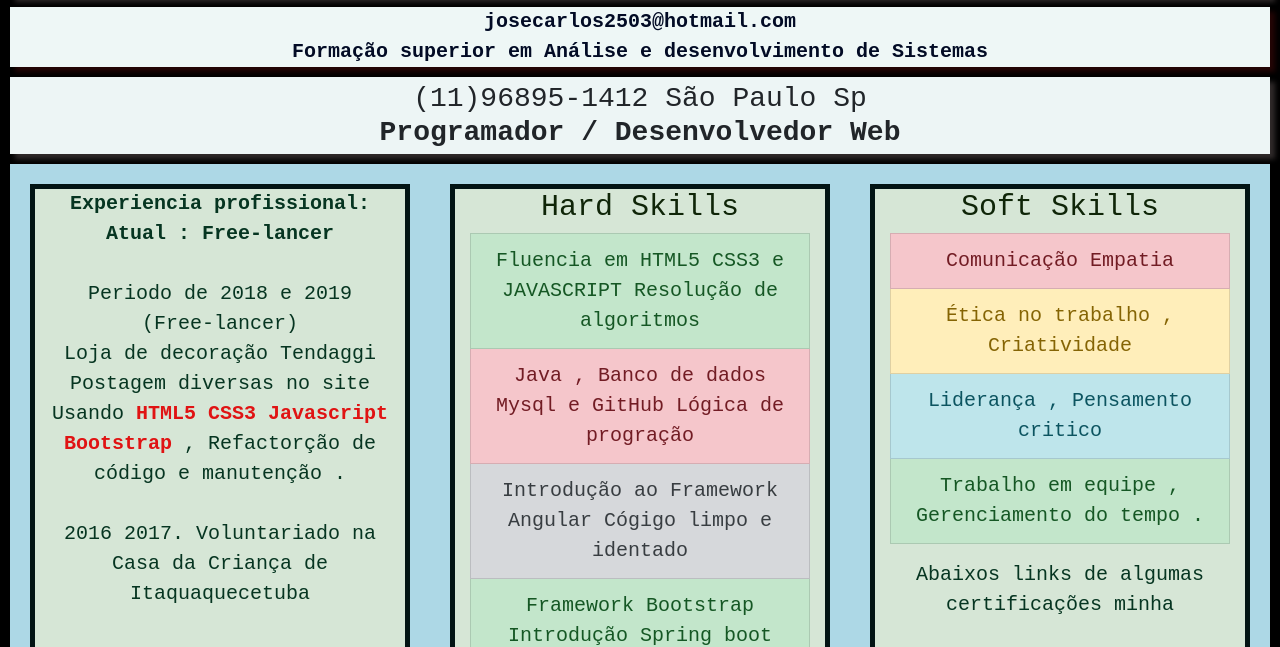
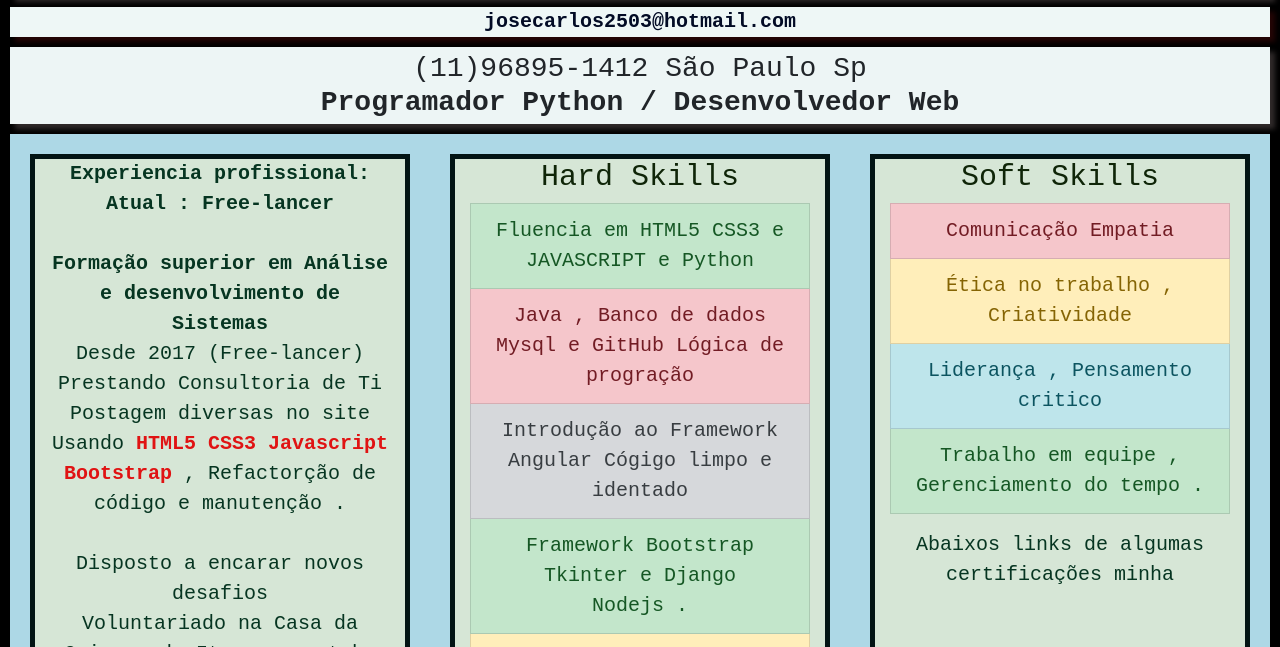
Before and after one commit to zecarloz/Portifolio, a plain HTML site: page index.html in a window 1280 px wide. Shown: the part 117-764 px from the top of the page. Drawn offline with nearby package versions, Linux system fonts and the light colour scheme.

Commit message:
Update portifólio

```diff
--- a/index.html
+++ b/index.html
@@ -35,10 +35,10 @@
         <h1>José Carlos de Oliveira</h1>
         <section>
             <article>
-                <p> <b> josecarlos2503@hotmail.com  <br>  Formação superior em Análise e desenvolvimento de Sistemas</b> </p>
+                <p> <b> josecarlos2503@hotmail.com  <br>  </b> </p>
                 <h3>
                   (11)96895-1412 São Paulo Sp <br>
-                  <b> Programador / Desenvolvedor Web </b>
+                  <b> Programador Python / Desenvolvedor Web </b>
                 </h3>
             </article>
             <div class="row">
@@ -46,21 +46,22 @@
 
                     <b>Experiencia profissional:</b>  <br>
                     <b>Atual : Free-lancer</b><br><br>
-                    Periodo de 2018 e 2019 (Free-lancer)<br>
-                    Loja de decoração Tendaggi <br>
+                    <b>Formação superior em Análise e desenvolvimento de Sistemas</b> <br>
+                    Desde 2017 (Free-lancer)<br>
+                    Prestando Consultoria de Ti <br>
                     Postagem diversas no site Usando <span class="destaque">HTML5 CSS3 Javascript Bootstrap </span>  ,
                     Refactorção de código e manutenção . <br><br>
-                                 2016 2017.
-                Voluntariado na Casa da Criança de Itaquaquecetuba
+                    Disposto a encarar novos desafios <br>
+                    Voluntariado na Casa da Criança de Itaquaquecetuba
               </div>
 
               <div class="col , cor1">
                     <ul>
                       <h6>Hard Skills</h6>
-                      <li class="list-group-item list-group-item-success">Fluencia em HTML5 CSS3 e JAVASCRIPT  Resolução de algoritmos</li>
+                      <li class="list-group-item list-group-item-success">Fluencia em HTML5 CSS3 e JAVASCRIPT e Python </li>
                       <li class="list-group-item list-group-item-danger"> Java , Banco de dados Mysql e GitHub Lógica de progração</li>
                       <li class="list-group-item list-group-item-secondary">Introdução ao Framework Angular Cógigo limpo e identado</li>
-                      <li class="list-group-item list-group-item-success">Framework Bootstrap  <br> Introdução Spring boot <br> Nodejs . </li>
+                      <li class="list-group-item list-group-item-success">Framework Bootstrap  <br> Tkinter e Django <br> Nodejs . </li>
                       <li class="list-group-item list-group-item-warning">Lógica de programação e resolução de algoritmos </li>
                     </ul>
               </div>
```
